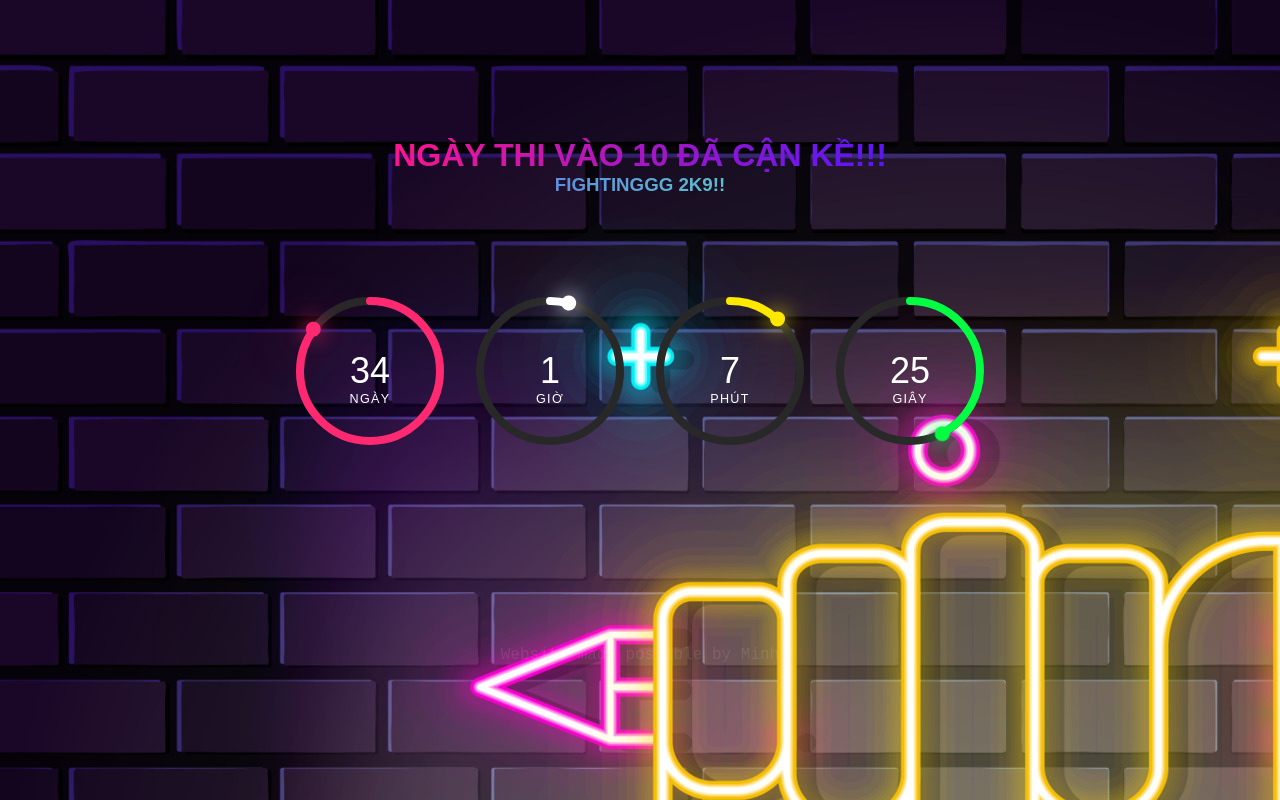
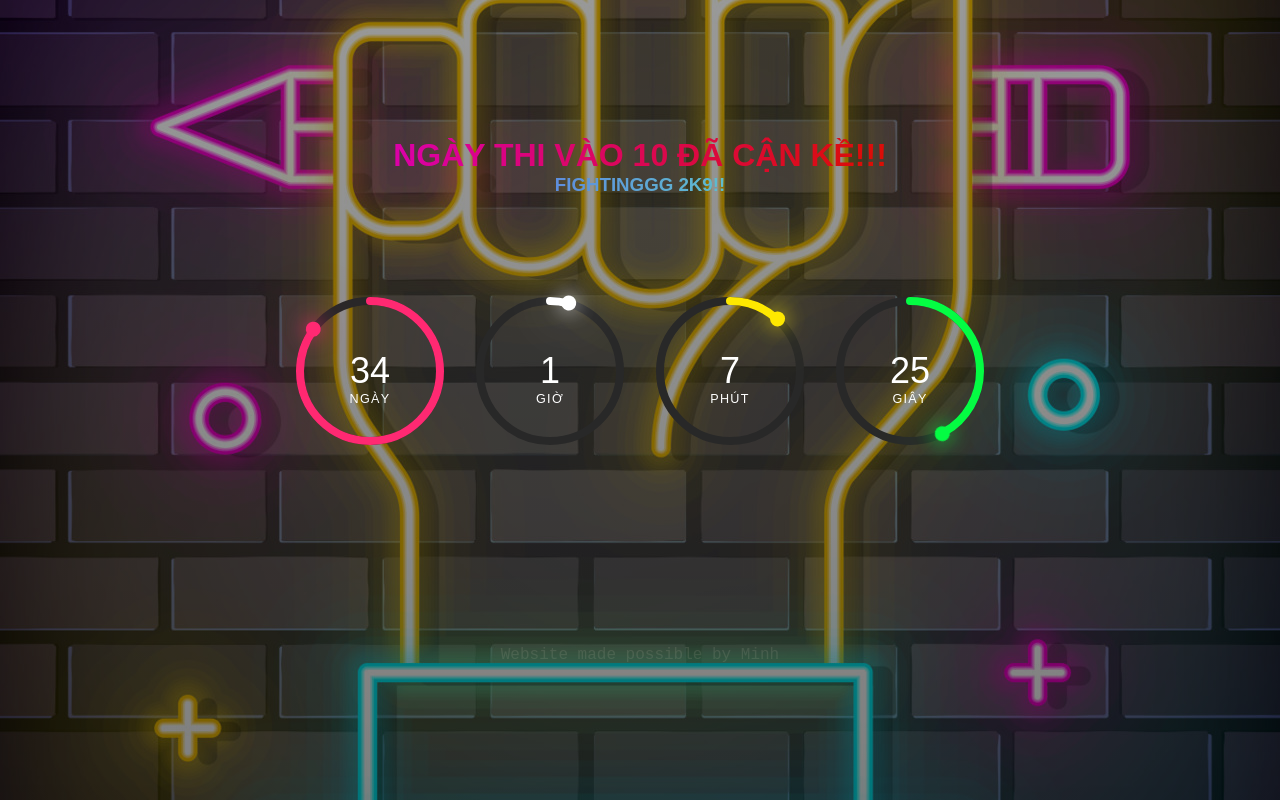
Before and after one commit to demnguocthivao10hanoi/demnguocthivao10hanoi.github.io, a plain HTML site: page index.html in a window 1280 px wide. Drawn offline with Linux system fonts and the light colour scheme; a web font is replaced by a local one.

Commit message:
Update background

```diff
--- a/style.css
+++ b/style.css
@@ -7,7 +7,7 @@
 }
 .text-h1 {
     font-family: "Sono", sans-serif !important;
-    background: radial-gradient(circle, #5616FA, #FA168D);
+    background: radial-gradient(circle, #DB0E00, #DB00A9);
     animation: animate 5s linear infinite;
     background-size: 200% 200%;
     background-clip: text;
@@ -30,7 +30,7 @@
         background-position: 150% 150%;
     }
     100%{
-        background-position: 0% 0%;
+        background-position: 200% 200%;
     }
 
 }
@@ -43,7 +43,8 @@ body {
     align-items: center;
     min-height: 100vh;
     background: #2f363e;
-    background-image: url(./images/neon.jpg);
+    background-image: linear-gradient(rgba(0, 0, 0, 0.4), rgba(0, 0, 0, 0.5)), url(./images/neon.jpg);
+    background-position: center;
 }
 
 #time {
```
